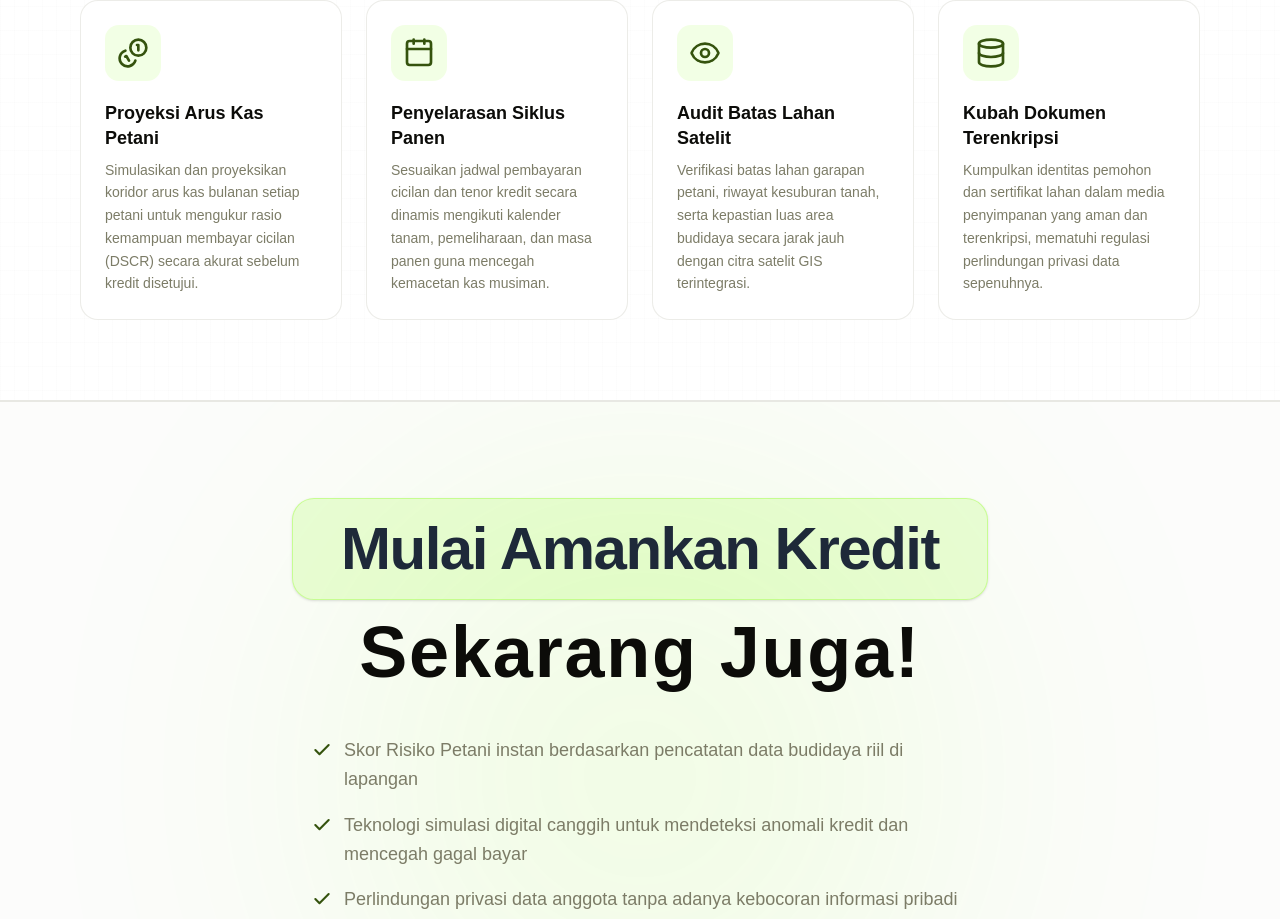
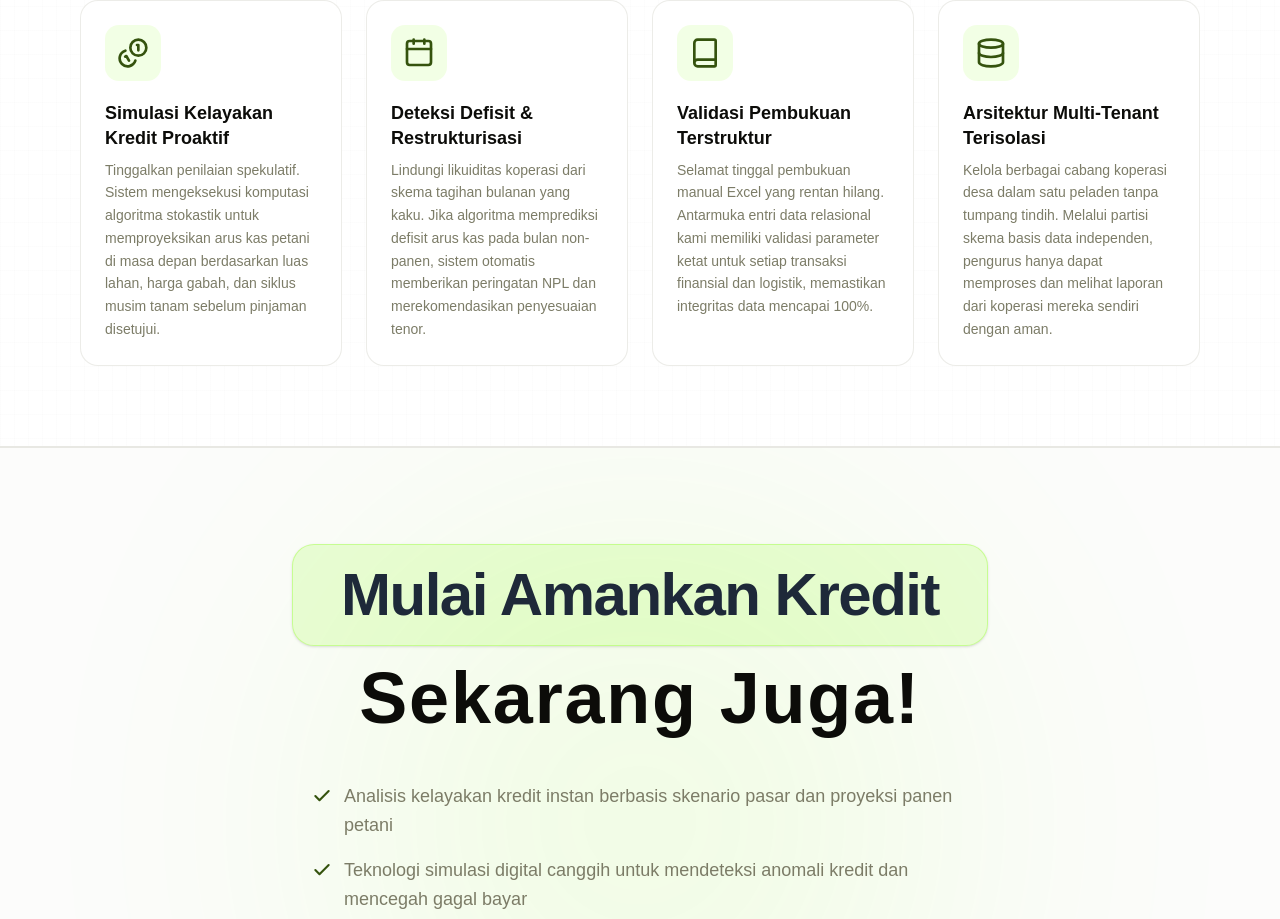
Before and after one commit to renhartoz/AgriCreditTwin, a React (Vite) app in the folder client/: page / in a window 1280 px wide. Shown: the part 1209-2128 px from the top of the page. Built offline with nearby package versions, Linux system fonts and the light colour scheme.

Commit message:
updated landing page; setup mock data

```diff
--- a/client/src/components/Navbar.jsx
+++ b/client/src/components/Navbar.jsx
@@ -12,7 +12,7 @@ import MobileNavbar from "./MobileNavbar";
 
 function Navbar() {
   const user = true;
-  const role = "auditor";
+  const role = "cooperative";
 
 
 
--- a/client/src/pages/Simulation.jsx
+++ b/client/src/pages/Simulation.jsx
@@ -244,7 +244,7 @@ const calculateSimulation = ({
 
   if (probabilityOfDefault < 5) {
     riskLevel = 'LOW'
-    recommendationText = 'PROPOSAL DISETUJUI: Koridor arus kas sangat aman. Proyeksi stokastik menunjukkan kapasitas pembayaran kembali yang kuat (PD rendah).'
+    recommendationText = 'PROPOSAL DISETUJUI: Rentang Prediksi arus kas sangat aman. Proyeksi stokastik menunjukkan kapasitas pembayaran kembali yang kuat (PD rendah).'
     recommendationColor = 'bg-emerald-50 border-emerald-200 text-emerald-800 dark:bg-emerald-950/30 dark:border-emerald-800/40 dark:text-emerald-300'
   } else if (probabilityOfDefault <= 15) {
     riskLevel = 'WARNING'
@@ -638,7 +638,7 @@ function Simulation() {
               <div className="flex items-center justify-between mb-4 border-b border-slate-100 dark:border-slate-800 pb-3">
                 <div>
                   <h3 className="font-bold text-slate-900 dark:text-slate-100 text-lg">
-                    Koridor Proyeksi Arus Kas
+                    Rentang Prediksi Proyeksi Arus Kas
                   </h3>
                   <p className="text-xs text-slate-400 dark:text-slate-500">
                     Simulasi Kemampuan Bayar Digital
@@ -726,7 +726,7 @@ function Simulation() {
                           strokeWidth={2}
                           strokeDasharray="4 4"
                           dot={false}
-                          name="Koridor Optimis (P90)"
+                          name="Rentang Prediksi Optimis (P90)"
                         />
 
 
@@ -737,7 +737,7 @@ function Simulation() {
                           strokeWidth={2}
                           strokeDasharray="4 4"
                           dot={false}
-                          name="Koridor Pesimis (P10)"
+                          name="Rentang Prediksi Pesimis (P10)"
                         />
 
 
--- a/client/src/sections/CTA.jsx
+++ b/client/src/sections/CTA.jsx
@@ -17,9 +17,9 @@ function CTA({ mode }) {
   ]
 
   const cooperativeBullets = [
-    "Skor Risiko Petani instan berdasarkan pencatatan data budidaya riil di lapangan",
+    "Analisis kelayakan kredit instan berbasis skenario pasar dan proyeksi panen petani",
     "Teknologi simulasi digital canggih untuk mendeteksi anomali kredit dan mencegah gagal bayar",
-    "Perlindungan privasi data anggota tanpa adanya kebocoran informasi pribadi yang sensitif"
+    "Transparansi data institusional melalui gerbang RBAC yang menjaga privasi petani sepenuhnya"
   ]
 
   const bullets = isInvestor ? investorBullets : cooperativeBullets
--- a/client/src/sections/Functions.jsx
+++ b/client/src/sections/Functions.jsx
@@ -1,53 +1,53 @@
-import { LineChart, Shield, Sprout, Layers, Coins, Calendar, Database, Eye } from 'lucide-react'
+import { LineChart, Shield, Sprout, Layers, Coins, Calendar, Database, Eye, Book } from 'lucide-react'
 
 function Functions({ mode }) {
   const isInvestor = mode === 'investor'
 
-  const investorFeatures = [
+ const investorFeatures = [
     {
       icon: <LineChart className="w-8 h-8 text-[#1ecfc1]" />,
-      title: "Simulasi Risiko Stokastik",
-      description: "Uji ketahanan portofolio terhadap hasil panen, perubahan harga pasar, dan cuaca ekstrem menggunakan skenario simulasi otomatis untuk menghasilkan skor risiko kredit yang akurat."
+      title: "Proyeksi Likuiditas & Arus Kas",
+      description: "Akses matriks prediksi arus kas masuk kolektif yang disandingkan dengan musim panen untuk melihat ketahanan likuiditas pada bulan-bulan kritis secara transparan."
     },
     {
       icon: <Shield className="w-8 h-8 text-[#1ecfc1]" />,
-      title: "Audit Kesehatan Koperasi",
-      description: "Akses riwayat penyaluran kredit koperasi, rasio kredit bermasalah (NPL) historis, kecukupan cadangan likuiditas, dan indikator tata kelola keuangan secara aman."
+      title: "Akses Portofolio Tersanitasi",
+      description: "Akselerasi uji tuntas (due diligence) hingga 50% lebih cepat melalui gerbang Role-Based Access Control (RBAC) yang menyajikan metrik agregat portofolio tanpa membocorkan privasi personal petani."
     },
     {
       icon: <Sprout className="w-8 h-8 text-[#1ecfc1]" />,
-      title: "Pemantauan Lahan via Satelit",
-      description: "Pantau indeks kesehatan vegetasi (NDVI) tanaman, tingkat kelembapan tanah, dan histori produktivitas lahan petani secara langsung melalui data penginderaan jauh."
+      title: "Analitik Valuasi Aset Fisik",
+      description: "Pantau total valuasi aset gudang secara real-time dari seluruh komoditas logistik hasil bumi yang bertindak sebagai jaminan likuiditas fisik koperasi."
     },
     {
       icon: <Layers className="w-8 h-8 text-[#1ecfc1]" />,
-      title: "Manajemen Risiko Portofolio",
-      description: "Diversifikasikan alokasi modal investasi Anda berdasarkan tingkat kelayakan kredit, mikroklimat wilayah, siklus panen, dan jenis komoditas pertanian."
+      title: "Eksplorasi Multi-Koperasi",
+      description: "Bermanuver dan bandingkan performa risiko dari berbagai entitas koperasi desa dalam satu jaringan ekosistem untuk diversifikasi alokasi pendanaan institusional yang lebih terukur."
     }
-  ]
+  ];
 
   const cooperativeFeatures = [
     {
       icon: <Coins className="w-8 h-8 text-primary-foreground" />,
-      title: "Proyeksi Arus Kas Petani",
-      description: "Simulasikan dan proyeksikan koridor arus kas bulanan setiap petani untuk mengukur rasio kemampuan membayar cicilan (DSCR) secara akurat sebelum kredit disetujui."
+      title: "Simulasi Kelayakan Kredit Proaktif",
+      description: "Tinggalkan penilaian spekulatif. Sistem mengeksekusi komputasi algoritma stokastik untuk memproyeksikan arus kas petani di masa depan berdasarkan luas lahan, harga gabah, dan siklus musim tanam sebelum pinjaman disetujui."
     },
     {
       icon: <Calendar className="w-8 h-8 text-primary-foreground" />,
-      title: "Penyelarasan Siklus Panen",
-      description: "Sesuaikan jadwal pembayaran cicilan dan tenor kredit secara dinamis mengikuti kalender tanam, pemeliharaan, dan masa panen guna mencegah kemacetan kas musiman."
+      title: "Deteksi Defisit & Restrukturisasi",
+      description: "Lindungi likuiditas koperasi dari skema tagihan bulanan yang kaku. Jika algoritma memprediksi defisit arus kas pada bulan non-panen, sistem otomatis memberikan peringatan NPL dan merekomendasikan penyesuaian tenor."
     },
     {
-      icon: <Eye className="w-8 h-8 text-primary-foreground" />,
-      title: "Audit Batas Lahan Satelit",
-      description: "Verifikasi batas lahan garapan petani, riwayat kesuburan tanah, serta kepastian luas area budidaya secara jarak jauh dengan citra satelit GIS terintegrasi."
+      icon: <Book className="w-8 h-8 text-primary-foreground" />,
+      title: "Validasi Pembukuan Terstruktur",
+      description: "Selamat tinggal pembukuan manual Excel yang rentan hilang. Antarmuka entri data relasional kami memiliki validasi parameter ketat untuk setiap transaksi finansial dan logistik, memastikan integritas data mencapai 100%."
     },
     {
       icon: <Database className="w-8 h-8 text-primary-foreground" />,
-      title: "Kubah Dokumen Terenkripsi",
-      description: "Kumpulkan identitas pemohon dan sertifikat lahan dalam media penyimpanan yang aman dan terenkripsi, mematuhi regulasi perlindungan privasi data sepenuhnya."
+      title: "Arsitektur Multi-Tenant Terisolasi",
+      description: "Kelola berbagai cabang koperasi desa dalam satu peladen tanpa tumpang tindih. Melalui partisi skema basis data independen, pengurus hanya dapat memproses dan melihat laporan dari koperasi mereka sendiri dengan aman."
     }
-  ]
+  ];
 
   const features = isInvestor ? investorFeatures : cooperativeFeatures
   const accentBg = isInvestor ? 'bg-[#1ecfc1]/10' : 'bg-primary/10'
```
